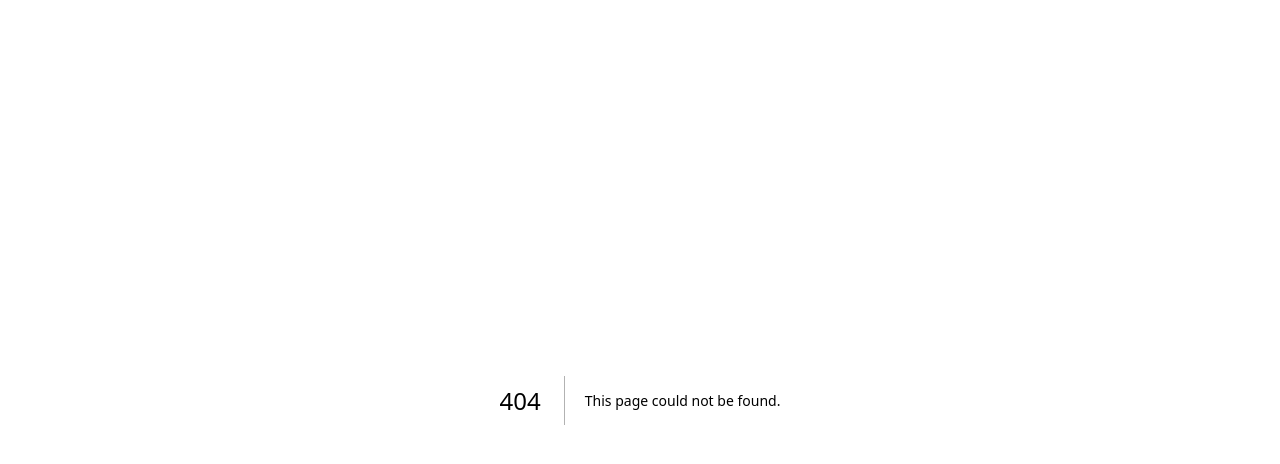
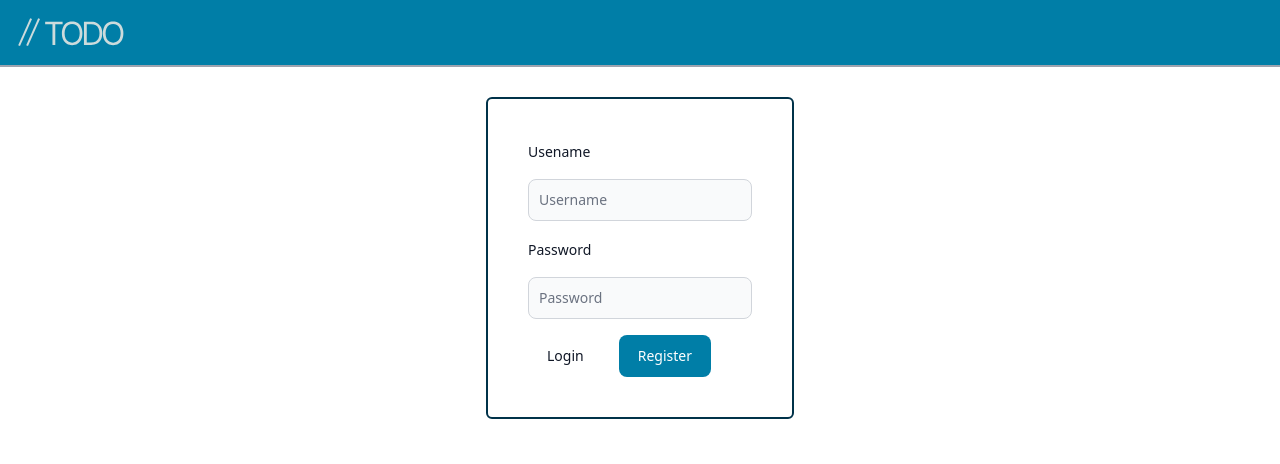
Before and after one commit to Wallace-F-Rosa/todo-web, a Next.js app: page /login in a window 1280 px wide. Before the commit this address had no page. Shown: the top 464 px of the page. Built offline with nearby package versions, Linux system fonts and the light colour scheme.

Commit message:
feature: create login page

```diff
--- /dev/null
+++ b/pages/login.tsx
@@ -0,0 +1,73 @@
+'use client'
+import Navbar from '@/components/Navbar'
+import '@/app/globals.css'
+import { Button, Label, TextInput } from 'flowbite-react'
+
+export default function Login() {
+    let username = ''
+    let password = ''
+    return (
+        <main className='h-screen w-screen bg-white'>
+            <Navbar variant={'login'} />
+            <div className='flex w-full justify-center p-8'>
+                <form className='z-10 flex max-w-fit flex-col gap-4 rounded bg-white p-10 outline outline-2 outline-secondary-dark'>
+                    <div>
+                        <div className='flex flex-col gap-8'>
+                            <div className='mb-4 block'>
+                                <Label
+                                    htmlFor='username'
+                                    value='Usename'
+                                ></Label>
+                            </div>
+                        </div>
+                        <TextInput
+                            id='username'
+                            placeholder='Username'
+                            required
+                            type='text'
+                            minLength={10}
+                            onChange={(event) =>
+                                (username = event.currentTarget.value)
+                            }
+                        ></TextInput>
+                    </div>
+                    <div>
+                        <div className='flex flex-col gap-8'>
+                            <div className='mb-4 block'>
+                                <Label
+                                    htmlFor='password'
+                                    value='Password'
+                                ></Label>
+                            </div>
+                        </div>
+                        <TextInput
+                            id='password'
+                            placeholder='Password'
+                            required
+                            type='text'
+                            minLength={10}
+                            onChange={(event) =>
+                                (password = event.currentTarget.value)
+                            }
+                        ></TextInput>
+                    </div>
+                    <div className='flex flex-row gap-4'>
+                        <Button
+                            type='button'
+                            outline
+                            className='outline-sencoday-dark outline outline-2'
+                        >
+                            Login
+                        </Button>
+                        <Button
+                            type='button'
+                            className='bg-primary-dark text-white'
+                        >
+                            Register
+                        </Button>
+                    </div>
+                </form>
+            </div>
+        </main>
+    )
+}
```
